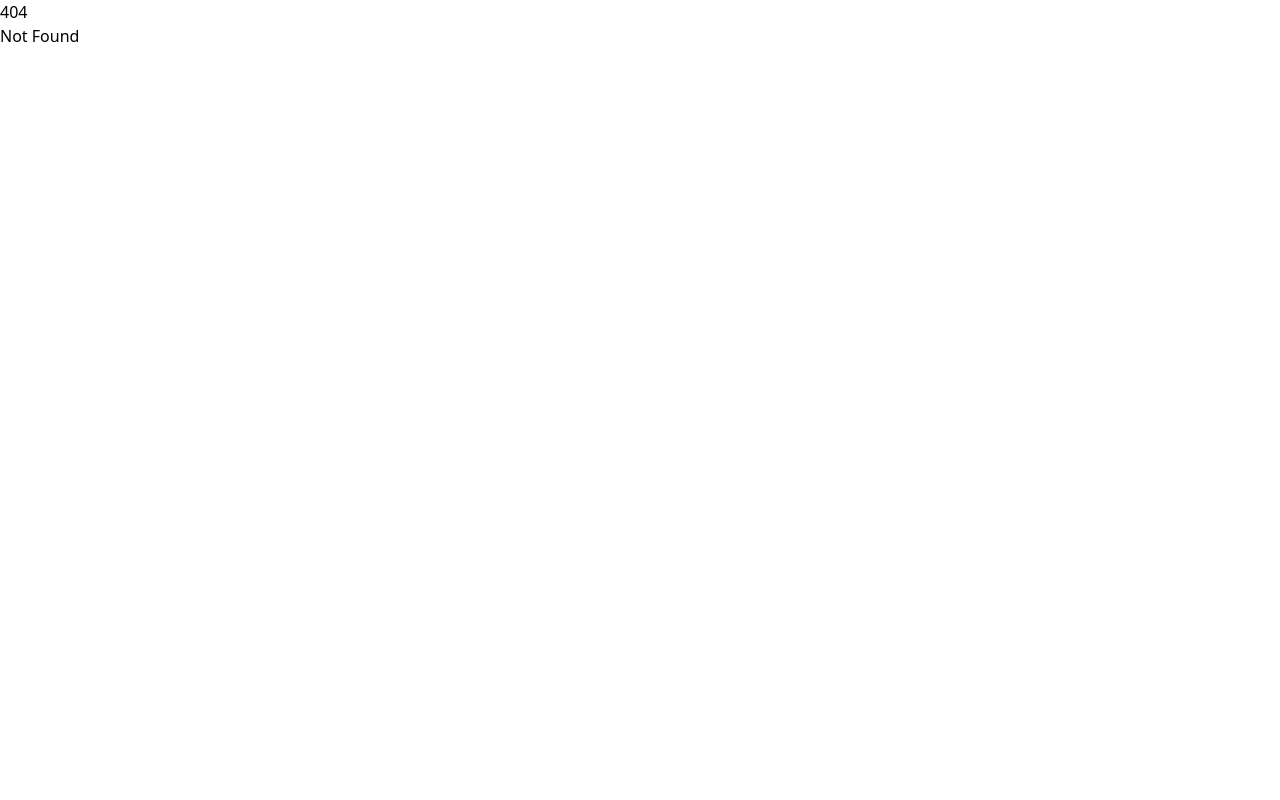
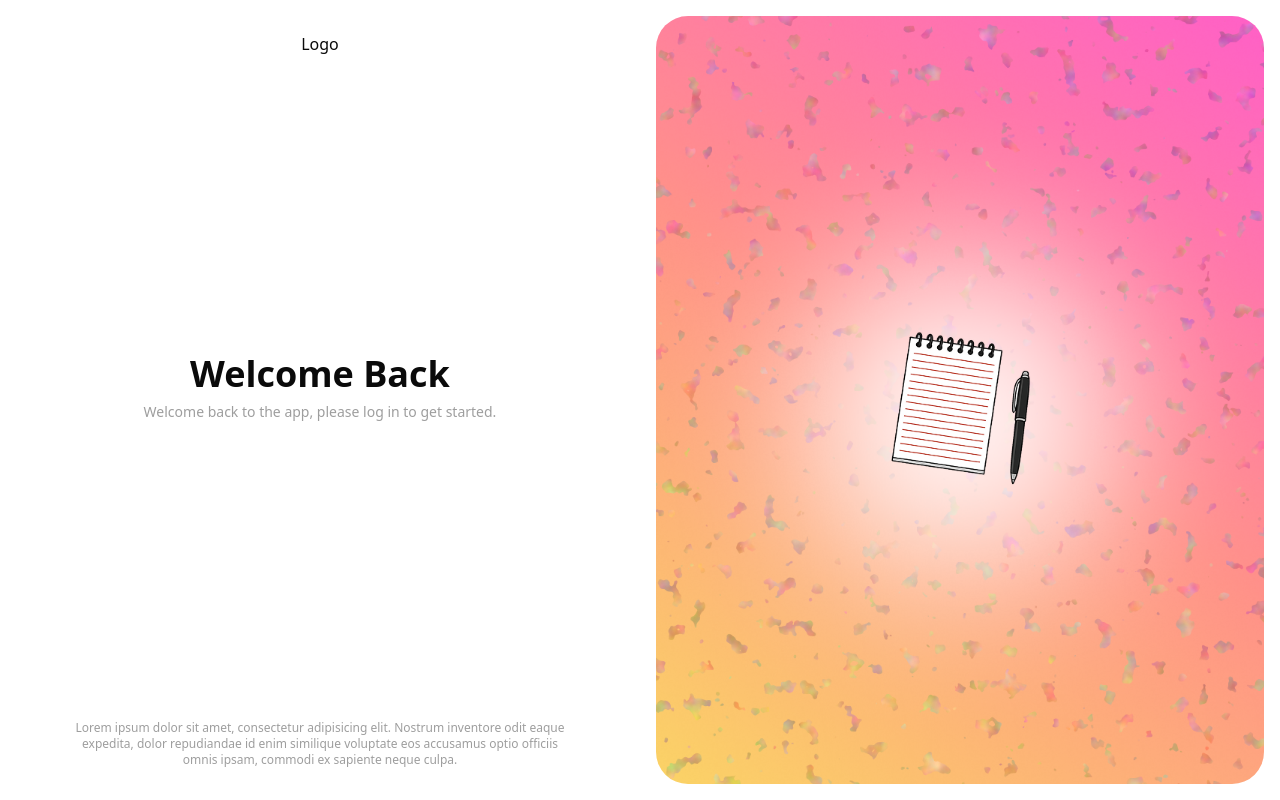
Before and after one commit to tomchan123/todo.space, a SvelteKit app: page /welcome in a window 1280 px wide. Before the commit this address had no page. Built offline with nearby package versions, Linux system fonts and the light colour scheme.

Commit message:
feat: add welcome page

```diff
--- a/package.json
+++ b/package.json
@@ -43,5 +43,8 @@
 		"vite-plugin-devtools-json": "^1.0.0",
 		"vitest": "^3.2.4",
 		"vitest-browser-svelte": "^1.1.0"
+	},
+	"dependencies": {
+		"bits-ui": "^2.14.2"
 	}
 }
--- a/src/app.css
+++ b/src/app.css
@@ -1 +1,13 @@
 @import 'tailwindcss';
+
+:root {
+    --background: oklch(1 0 0);
+    --foreground: oklch(0.145 0 0);
+    --muted: oklch(0.7 0 0);
+}
+
+@theme inline {
+    --color-background: var(--background);
+    --color-foreground: var(--foreground);
+    --color-muted: var(--muted);
+}
--- /dev/null
+++ b/src/lib/components/tabs/tabs.svelte
@@ -0,0 +1,10 @@
+<script lang="ts">
+	import { Tabs as TabsPrimitive } from 'bits-ui';
+	let {
+		ref = $bindable(null),
+		value = $bindable(''),
+		...restProps
+	}: TabsPrimitive.RootProps = $props();
+</script>
+
+<TabsPrimitive.Root bind:ref bind:value data-slot="tabs" {...restProps} />
--- a/src/routes/+layout.svelte
+++ b/src/routes/+layout.svelte
@@ -9,4 +9,6 @@
 	<link rel="icon" href={favicon} />
 </svelte:head>
 
-{@render children()}
+<div class="bg-background text-foreground">
+	{@render children()}
+</div>
--- /dev/null
+++ b/src/routes/welcome/+page.svelte
@@ -0,0 +1,25 @@
+<main class="grid h-dvh grid-cols-2">
+	<section class="flex flex-col items-center justify-between px-16 py-8">
+		<header>Logo</header>
+		<div class="flex flex-col items-center gap-2">
+			<h1 class="text-4xl font-semibold">Welcome Back</h1>
+			<p class="text-center text-sm text-muted">
+				Welcome back to the app, please log in to get started.
+			</p>
+		</div>
+		<footer class="text-center text-xs text-muted">
+			Lorem ipsum dolor sit amet, consectetur adipisicing elit. Nostrum inventore odit eaque
+			expedita, dolor repudiandae id enim similique voluptate eos accusamus optio officiis omnis
+			ipsam, commodi ex sapiente neque culpa.
+		</footer>
+	</section>
+	<div class="shrink-0 p-4">
+		<div class="h-full overflow-hidden rounded-4xl">
+			<img
+				src="/images/login-attraction.png"
+				alt="A random background with a notepad"
+				class="h-full object-cover"
+			/>
+		</div>
+	</div>
+</main>
```
Also changed, not shown: src/lib/components/tabs/index.ts (added), static/images/login-attraction.png (added), 1 other file (tests, documents, lock files or other folders).
